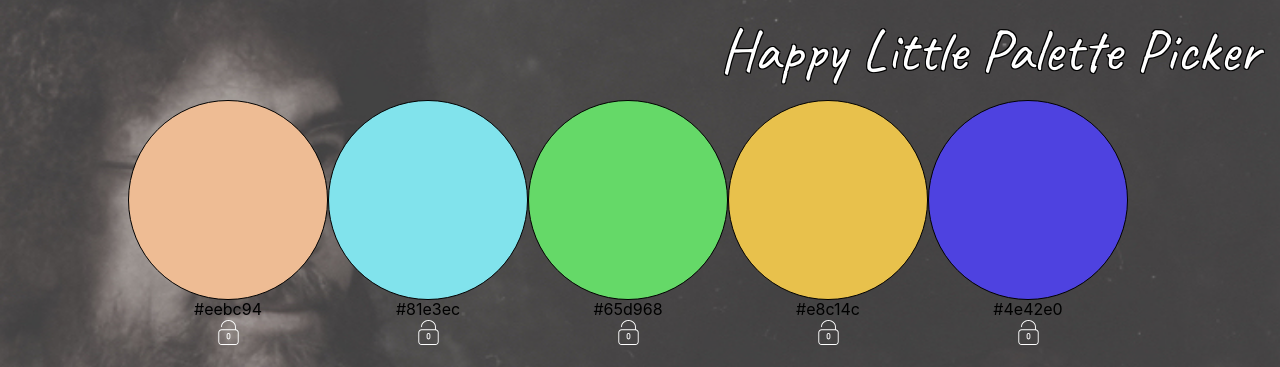
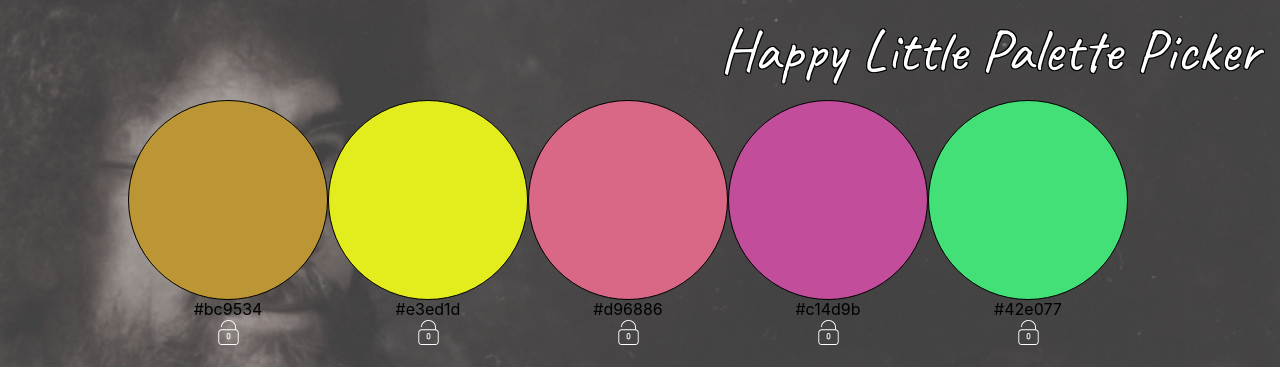
Before and after one commit to lundgrea/PalettePicker-FE, a React (Create React App) app: page / in a window 1280 px wide. Shown: the top 367 px of the page. Built offline with nearby package versions, Linux system fonts and the light colour scheme; no server answers.

Commit message:
Update hex code algorithm in App

```diff
--- a/src/Components/App/App.js
+++ b/src/Components/App/App.js
@@ -44,7 +44,7 @@ class App extends Component {
     })
 
     function hexCodeGen () {
-      return "#" + Math.floor(Math.random() * 16777215).toString(16);
+      return '#' + Math.random().toString(16).substr(-6);
     }
 
     return this.state.currentPalette.length === 5 ? this.setState({currentPalette: unlockedSwatches}) : this.setState({currentPalette})
```
